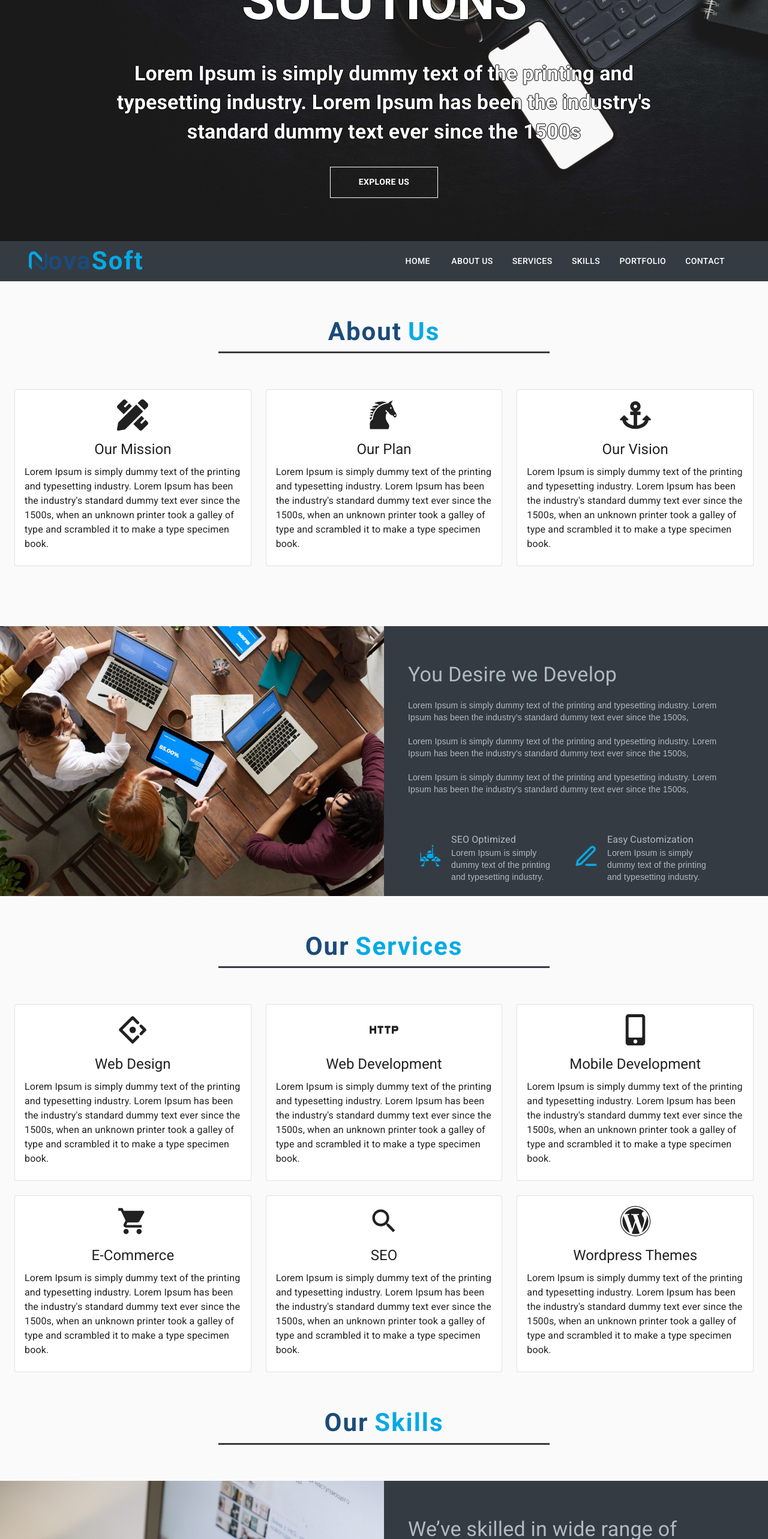
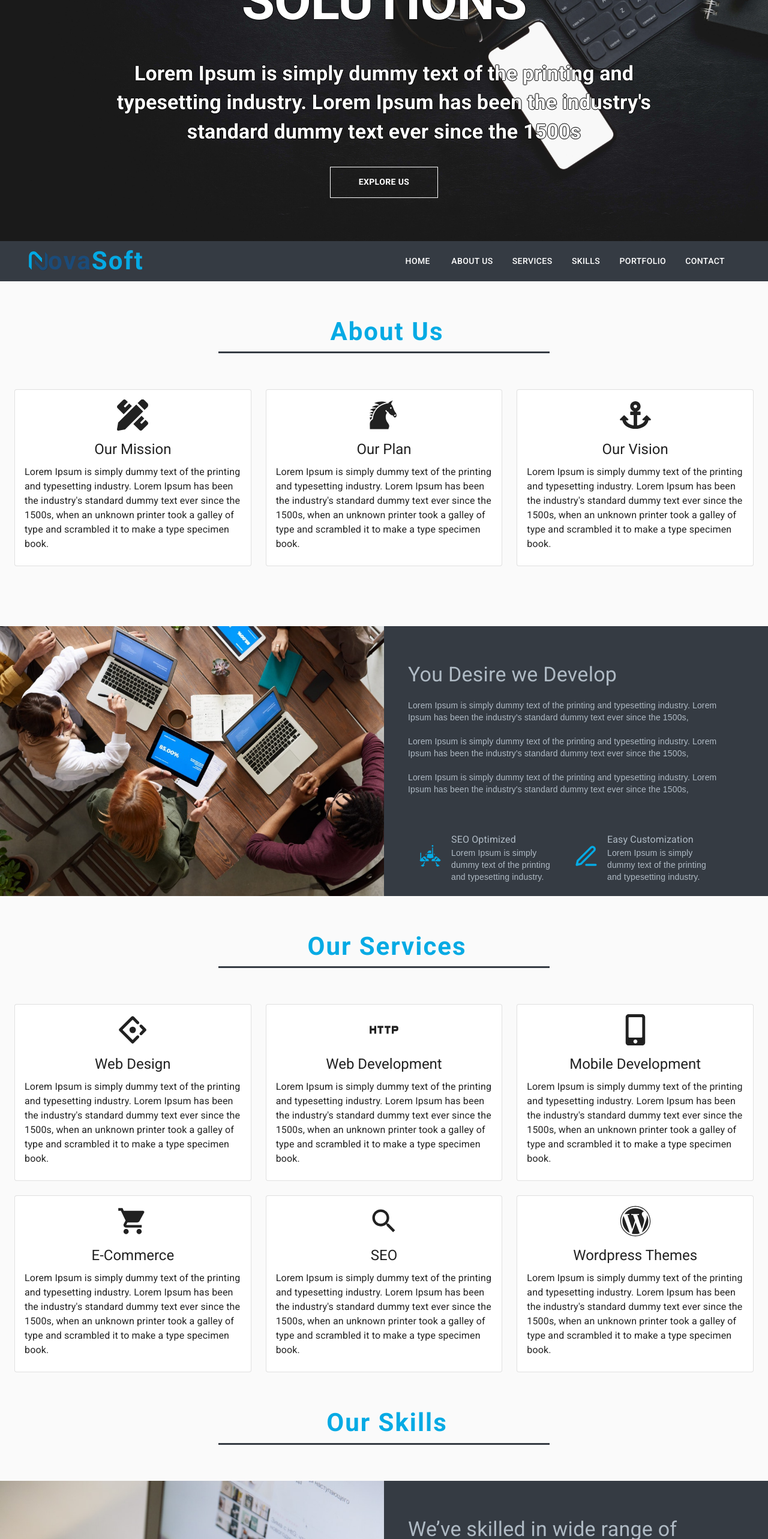
Before and after one commit to Hamza91able/NovaSoft-Portfolio, a React (Create React App) app: page / in a window 1280 px wide. Shown: the part 234-2800 px from the top of the page at 60% size. Built offline with nearby package versions, Linux system fonts and the light colour scheme.

Commit message:
Fixed minor styling bugs

```diff
--- a/src/Components/Footer.js
+++ b/src/Components/Footer.js
@@ -23,7 +23,8 @@ class Footer extends Component {
                         alignItems: 'center,',
                         display: 'inline-flex',
                         width: '100%',
-                        marginTop: 10
+                        marginTop: 10,
+                        marginLeft: 10,
                     }}>
                         <div onClick={() => {
                             window.open(
--- a/src/Screens/About.js
+++ b/src/Screens/About.js
@@ -30,20 +30,12 @@ class About extends Component {
                             <Typography variant="h6" style={{
                                 fontSize: 42,
                                 fontWeight: 700,
-                                color: 'rgb(27,75,121)',
-                                letterSpacing: 2,
-                            }}>
-                                About
-                        </Typography>
-                            <Typography variant="h6" style={{
-                                fontSize: 42,
-                                fontWeight: 700,
                                 color: 'rgb(5,170,228)',
                                 letterSpacing: 2,
                                 marginLeft: 10,
                             }}>
-                                Us
-                        </Typography>
+                                About Us
+                            </Typography>
                         </Toolbar>
                     </div>
                     <br />
--- a/src/Screens/Contact.js
+++ b/src/Screens/Contact.js
@@ -16,7 +16,16 @@ const styles = {
         background: "black"
     },
     input: {
-        color: "white"
+        color: "white",
+        width: '100%'
+    },
+    textArea: {
+        width: '100%',
+        maxWidth: '100%',
+        minWidth: '100%',
+        color: 'white',
+        backgroundColor: 'rgb(53, 59, 67)',
+        padding: 10
     }
 };
 
@@ -81,19 +90,11 @@ function Contact(props) {
                         <Typography variant="h6" style={{
                             fontSize: 42,
                             fontWeight: 700,
-                            color: 'rgb(27,75,121)',
-                            letterSpacing: 2,
-                        }}>
-                            Get In
-                            </Typography>
-                        <Typography variant="h6" style={{
-                            fontSize: 42,
-                            fontWeight: 700,
                             color: 'rgb(5,170,228)',
                             letterSpacing: 2,
                             marginLeft: 10,
                         }}>
-                            Touch
+                            Get In Touch
                         </Typography>
                     </Toolbar>
                 </div>
@@ -139,13 +140,10 @@ function Contact(props) {
                                     id="standard-basic"
                                     label="Your Name"
                                     variant="filled"
-                                    style={{
-                                        width: '80%',
-                                        color: 'white'
-                                    }}
                                     InputProps={{
                                         className: classes.input
                                     }}
+                                    className={classes.input}
                                     onChange={e => setName(e.target.value)}
                                     value={name}
                                 />
@@ -157,13 +155,10 @@ function Contact(props) {
                                     id="standard-basic"
                                     label="Email Address"
                                     variant="filled"
-                                    style={{
-                                        width: '80%',
-                                        color: 'white'
-                                    }}
                                     InputProps={{
                                         className: classes.input
                                     }}
+                                    className={classes.input}
                                     onChange={e => setEmail(e.target.value)}
                                     value={email}
                                 />
@@ -175,13 +170,10 @@ function Contact(props) {
                                     id="standard-basic"
                                     label="Your Subject"
                                     variant="filled"
-                                    style={{
-                                        width: '80%',
-                                        color: 'white'
-                                    }}
                                     InputProps={{
                                         className: classes.input
                                     }}
+                                    className={classes.input}
                                     onChange={e => setSubject(e.target.value)}
                                     value={subject}
                                 />
@@ -193,13 +185,7 @@ function Contact(props) {
                                     id="standard-basic"
                                     label="Write Message"
                                     variant="filled"
-                                    style={{
-                                        width: '80%',
-                                        maxWidth: '80%',
-                                        color: 'white',
-                                        backgroundColor: 'rgb(53, 59, 67)',
-                                        padding: 10
-                                    }}
+                                    className={classes.textArea}
                                     rowsMin={8}
                                     placeholder="Write Message"
                                     onChange={e => setMessage(e.target.value)}
--- a/src/Screens/Portfolio.js
+++ b/src/Screens/Portfolio.js
@@ -26,20 +26,12 @@ class Portfolio extends Component {
                             <Typography variant="h6" style={{
                                 fontSize: 42,
                                 fontWeight: 700,
-                                color: 'rgb(27,75,121)',
-                                letterSpacing: 2,
-                            }}>
-                                NovaSoft's
-                            </Typography>
-                            <Typography variant="h6" style={{
-                                fontSize: 42,
-                                fontWeight: 700,
                                 color: 'rgb(5,170,228)',
                                 letterSpacing: 2,
                                 marginLeft: 10,
                             }}>
-                                Portfolio
-                        </Typography>
+                                NovaSoft's Portfolio
+                            </Typography>
                         </Toolbar>
                     </div>
                     <br />
--- a/src/Screens/Services.js
+++ b/src/Screens/Services.js
@@ -26,20 +26,12 @@ class Services extends Component {
                             <Typography variant="h6" style={{
                                 fontSize: 42,
                                 fontWeight: 700,
-                                color: 'rgb(27,75,121)',
-                                letterSpacing: 2,
-                            }}>
-                                Our
-                            </Typography>
-                            <Typography variant="h6" style={{
-                                fontSize: 42,
-                                fontWeight: 700,
                                 color: 'rgb(5,170,228)',
                                 letterSpacing: 2,
                                 marginLeft: 10,
                             }}>
-                                Services
-                        </Typography>
+                                Our Services
+                            </Typography>
                         </Toolbar>
                     </div>
                     <br />
--- a/src/Screens/Skills.js
+++ b/src/Screens/Skills.js
@@ -28,20 +28,12 @@ class Skills extends Component {
                             <Typography variant="h6" style={{
                                 fontSize: 42,
                                 fontWeight: 700,
-                                color: 'rgb(27,75,121)',
-                                letterSpacing: 2,
-                            }}>
-                                Our
-                            </Typography>
-                            <Typography variant="h6" style={{
-                                fontSize: 42,
-                                fontWeight: 700,
                                 color: 'rgb(5,170,228)',
                                 letterSpacing: 2,
                                 marginLeft: 10,
                             }}>
-                                Skills
-                        </Typography>
+                                Our Skills
+                            </Typography>
                         </Toolbar>
                     </div>
                     <br />
```
